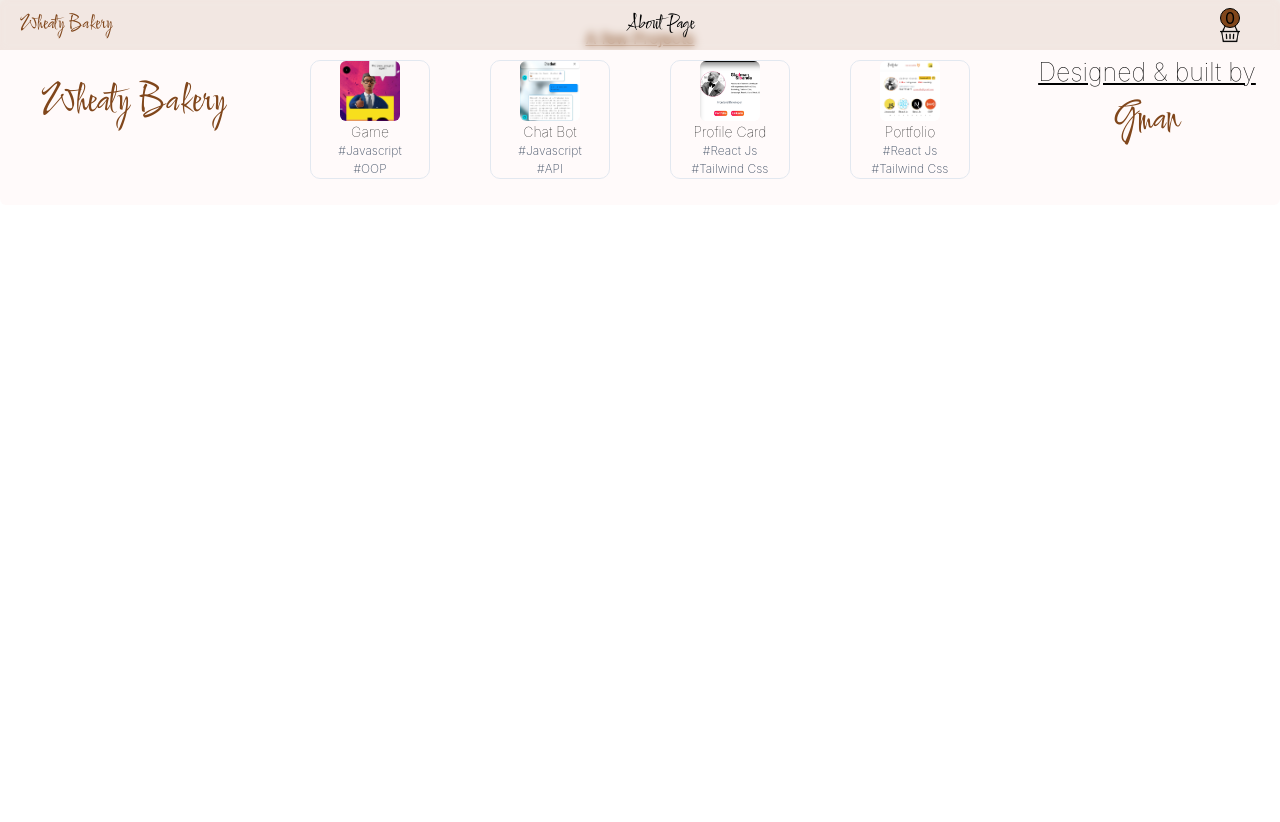
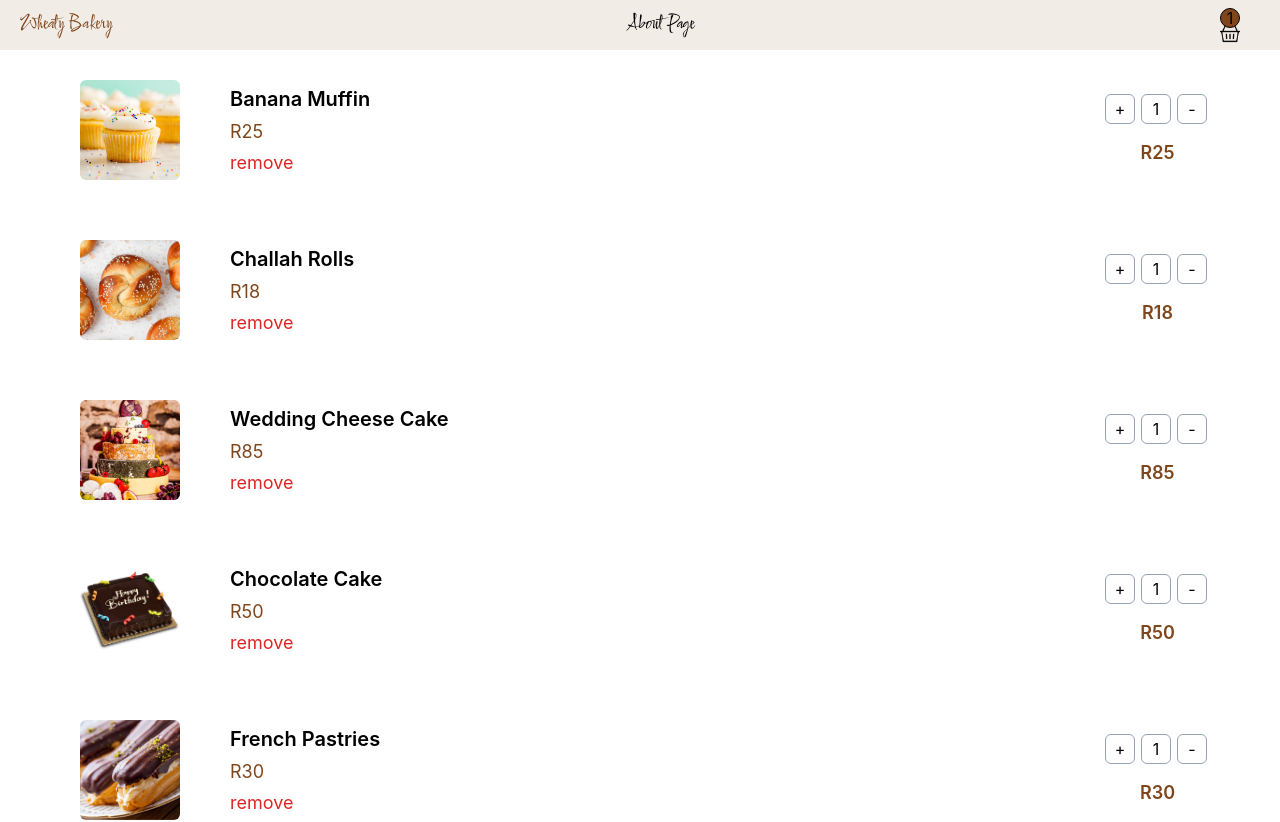
Before and after one commit to GmanSibs1906/bakery, a React (Create React App) app: page /cart in a window 1280 px wide. Shown: the top 822 px of the page. Before the commit the page ends 800 px from the top, so only its background shows below. Built offline with nearby package versions, Linux system fonts and the light colour scheme.

Commit message:
redux set up and cart page

```diff
--- a/package.json
+++ b/package.json
@@ -3,11 +3,13 @@
   "version": "0.1.0",
   "private": true,
   "dependencies": {
+    "@reduxjs/toolkit": "^1.9.5",
     "@testing-library/jest-dom": "^5.17.0",
     "@testing-library/react": "^13.4.0",
     "@testing-library/user-event": "^13.5.0",
     "react": "^18.2.0",
     "react-dom": "^18.2.0",
+    "react-redux": "^8.1.2",
     "react-router-dom": "^6.16.0",
     "react-scripts": "5.0.1",
     "web-vitals": "^2.1.4"
--- a/src/App.js
+++ b/src/App.js
@@ -6,6 +6,7 @@ import Product from './pages/Product';
 import Navbar from './componants/navbar/Navbar';
 import Footer from './componants/footer/Footer';
 import About from './pages/About';
+import Cart from './pages/Cart';
 
 function App() {
   return (
@@ -15,6 +16,7 @@ function App() {
         <Route path="/" exact element={<Home />} />
         <Route path="/product/:id" element={<Product />} />
         <Route path="/about" element={<About />} />
+        <Route path='/cart' element={<Cart />} />
       </Routes>
       <Footer />
     </Router>
--- a/src/assets/data/productData.js
+++ b/src/assets/data/productData.js
@@ -20,7 +20,8 @@ export const products = [
         image: bananaMuffin,
         desc: "Delicious banana flavoured muffins",
         price: 25,
-        cat: "cupCake"
+        cat: "cupCake",
+        quantity: 1,
     },
     {
         product_id: "302",
@@ -28,7 +29,8 @@ export const products = [
         image: challahRolls,
         desc: "Freshly baked challah rolls",
         price: 18,
-        cat: "bread"
+        cat: "bread",
+        quantity: 1,
     },
     {
         product_id: "312",
@@ -36,7 +38,8 @@ export const products = [
         image: cheeseCake,
         desc: "Elegant wedding cheese cake",
         price: 85,
-        cat: "cake"
+        cat: "cake",
+        quantity: 1,
     },
     {
         product_id: "303",
@@ -44,7 +47,8 @@ export const products = [
         image: chocolateCake,
         desc: "Rich and decadent chocolate cake",
         price: 50,
-        cat: "cake"
+        cat: "cake",
+        quantity: 1,
     },
     {
         product_id: "304",
@@ -52,7 +56,8 @@ export const products = [
         image: frenchPastries,
         desc: "Assortment of delicious French pastries",
         price: 30,
-        cat: "bread"
+        cat: "bread",
+        quantity: 1,
     },
     {
         product_id: "305",
@@ -60,7 +65,8 @@ export const products = [
         image: fruitCheese,
         desc: "Creamy fruit-flavored cheese cake",
         price: 22,
-        cat: "cake"
+        cat: "cake",
+        quantity: 1,
     },
     {
         product_id: "306",
@@ -68,7 +74,8 @@ export const products = [
         image: garlicRolls,
         desc: "Garlic-infused soft rolls",
         price: 15,
-        cat: "bread"
+        cat: "bread",
+        quantity: 1,
     },
     {
         product_id: "307",
@@ -76,7 +83,8 @@ export const products = [
         image: homemadeCupcakes,
         desc: "Homemade assorted cupcakes",
         price: 28,
-        cat: "cupCake"
+        cat: "cupCake",
+        quantity: 1,
     },
     {
         product_id: "311",
@@ -92,7 +100,8 @@ export const products = [
         image: appleTart,
         desc: "Delicious apple tart with a flaky crust",
         price: 24,
-        cat: "pastry"
+        cat: "pastry",
+        quantity: 1,
     },
     {
         product_id: "309",
@@ -100,7 +109,8 @@ export const products = [
         image: vanillaCupcake,
         desc: "Classic vanilla-flavored cupcake",
         price: 22,
-        cat: "cupCake"
+        cat: "cupCake",
+        quantity: 1,
     },
     {
         product_id: "310",
@@ -108,6 +118,7 @@ export const products = [
         image: birthdayCake,
         desc: "Colorful birthday cake with sprinkles",
         price: 40,
-        cat: "cake"
+        cat: "cake",
+        quantity: 1,
     },
 ]
--- /dev/null
+++ b/src/componants/cart/CartItem.js
@@ -0,0 +1,39 @@
+import React from "react";
+
+function CartItem({ product_id, name, image, price, quantity }) {
+  return (
+    <div className="w-full flex m-[30px]">
+      {/* produvt image */}
+      <img
+        src={image}
+        alt=""
+        className="w-[100px] object-contain rounded-md mx-[50px]"
+      />
+      {/* name, price and remove */}
+      <div className="flex flex-col h-[100px] justify-evenly">
+        <h3 className="flex text-[20px] font-semibold">{name}</h3>
+        <h3 className="flex text-[18px] text-[#80461B]">R{price}</h3>
+        <span className="flex text-red-600 text-[18px]">remove</span>
+      </div>
+      {/* add, subtract and display individual product total value */}
+      <div className="flex flex-col h-[100px] justify-evenly ml-auto mr-[100px]">
+        <div className="flex w-full">
+          <span className=" w-[30px] h-[30px] mr-[3px] flex justify-center items-center border border-slate-400 rounded-md cursor-pointer ">
+            +
+          </span>
+          <span className="w-[30px] h-[30px] mx-[3px] flex justify-center items-center border border-slate-400 rounded-md cursor-pointer">
+            {quantity}
+          </span>
+          <span className="w-[30px] h-[30px] mx-[3px] flex justify-center items-center border border-slate-400 rounded-md cursor-pointer">
+            -
+          </span>
+        </div>
+        <div className="flex w-full justify-center text-[18px] text-[#80461B] font-semibold ">
+          R{quantity * price}
+        </div>
+      </div>
+    </div>
+  );
+}
+
+export default CartItem;
--- a/src/componants/navbar/Navbar.js
+++ b/src/componants/navbar/Navbar.js
@@ -1,27 +1,24 @@
 import React from "react";
 import { basket } from "../../assets/images";
-import { useNavigate } from "react-router-dom";
+import { Link } from "react-router-dom";
+import { useSelector } from "react-redux";
 
 function Navbar() {
-
-  const navigate = useNavigate();
-
-  const homePage = () => {
-    navigate(`/`);
-  };
-
-  const aboutPage = () => {
-    navigate(`/about`);
-  };
+  const quantity = useSelector((store) => store.cart.quantity);
 
   return (
     <div className=" fixed top-0 z-50 w-full h-[50px] bg-[#80461B] bg-opacity-10 backdrop-blur-sm flex justify-between items-center ">
-      <div onClick={homePage} className="cursor-pointer md:flex ml-[20px] text-[#80461B] font-custom text-[20px]  rounded-md ">
+      <Link to="/">
+        <div className="cursor-pointer md:flex ml-[20px] text-[#80461B] font-custom text-[20px]  rounded-md ">
           Wheaty Bakery
         </div>
-      <div onClick={aboutPage} className="cursor-pointer md:flex ml-[20px] text-black font-custom text-[20px]  rounded-md mx-[30px] ">
+      </Link>
+      <Link to="/about">
+        <div className="cursor-pointer md:flex ml-[20px] text-black font-custom text-[20px]  rounded-md mx-[30px] ">
           About Page
         </div>
+      </Link>
+      <Link to="/cart">
         <div className=" relative ">
           <img
             src={basket}
@@ -29,9 +26,10 @@ function Navbar() {
             className=" h-[20px] object-contain mr-[40px] mt-[15px] "
           />
           <div className=" bg-[#80461B] h-[20px] w-[20px] border border-black rounded-[50%] flex justify-center items-center absolute mt-[-35px] ">
-          0
+            {quantity}
           </div>
         </div>
+      </Link>
     </div>
   );
 }
--- a/src/index.js
+++ b/src/index.js
@@ -1,11 +1,15 @@
-import React from 'react';
-import ReactDOM from 'react-dom/client';
-import './index.css';
-import App from './App';
+import React from "react";
+import ReactDOM from "react-dom/client";
+import "./index.css";
+import App from "./App";
+import { store } from "./redux/store";
+import { Provider } from "react-redux";
 
-const root = ReactDOM.createRoot(document.getElementById('root'));
+const root = ReactDOM.createRoot(document.getElementById("root"));
 root.render(
   <React.StrictMode>
-    <App />
+    <Provider store={store}>
+      <App />
+    </Provider>
   </React.StrictMode>
 );
--- /dev/null
+++ b/src/pages/Cart.js
@@ -0,0 +1,51 @@
+import React from "react";
+import CartItem from "../componants/cart/CartItem";
+import { useSelector } from "react-redux";
+import { Link } from "react-router-dom";
+
+function Cart() {
+  const { cartItems, quantity, total } = useSelector((store) => store.cart);
+
+  // empty cart
+  if (quantity < 1) {
+    return (
+      <section className="flex  flex-col  min-h-[60vh] justify-center items-center">
+        <div className="flex text-[#80461B] justify-center w-full text-[60px] font-extrabold ">
+          Your Cart
+        </div>
+        <div className="flex text-[#80461B] w-full justify-center text-[30px] font-light">
+          is currently empty
+        </div>
+        <Link to="/">
+          <button className="flex w-[150px] h-[40px] justify-center items-center bg-[#80461B] text-white my-[50px] rounded-md">
+            Add Items
+          </button>
+        </Link>
+      </section>
+    );
+  }
+
+  // cart items display
+  return (
+    <section className=" mt-[50px] flex flex-col justify-center items-start overflow-x-hidden ">
+      {cartItems.map((item) => {
+        return <CartItem key={item.product_id} {...item} />;
+      })}
+      {/* cart footer */}
+      <footer className="flex flex-col w-full justify-center items-start">
+        <hr className="  w-full " />
+        <h3 className="flex w-full justify-between items-center text-[30px] text-[#80461B] font-bold">
+          <span className="flex">Total</span>
+          <span className="flex">R{total}</span>
+        </h3>
+        <div className="flex w-full justify-center items-center">
+          <button className="flex w-[150px] h-[40px] justify-center items-center bg-[#80461B] text-white my-[50px] rounded-md">
+            Clear Cart
+          </button>
+        </div>
+      </footer>
+    </section>
+  );
+}
+
+export default Cart;
--- /dev/null
+++ b/src/redux/features/cart/cartSlice.js
@@ -0,0 +1,21 @@
+import { createSlice } from '@reduxjs/toolkit';
+import { products } from '../../../assets/data/productData';
+
+const initialState = {
+  cartItems: products,
+  quantity: 1,
+  total: 0,
+  isLoading: true,
+}
+
+export const cartSlice = createSlice({
+  name: 'cart',
+  initialState,
+  reducers: {
+
+  },
+})
+
+export const {  } = cartSlice.actions
+
+export default cartSlice.reducer
--- /dev/null
+++ b/src/redux/store.js
@@ -0,0 +1,8 @@
+import { configureStore } from '@reduxjs/toolkit';
+import cartSliceReducer from './features/cart/cartSlice';
+
+export const store = configureStore({
+  reducer: {
+    cart: cartSliceReducer,
+  },
+})
```
Also changed, not shown: 1 other file (tests, documents, lock files or other folders). Lines whose indentation alone changed are shown as unchanged.
